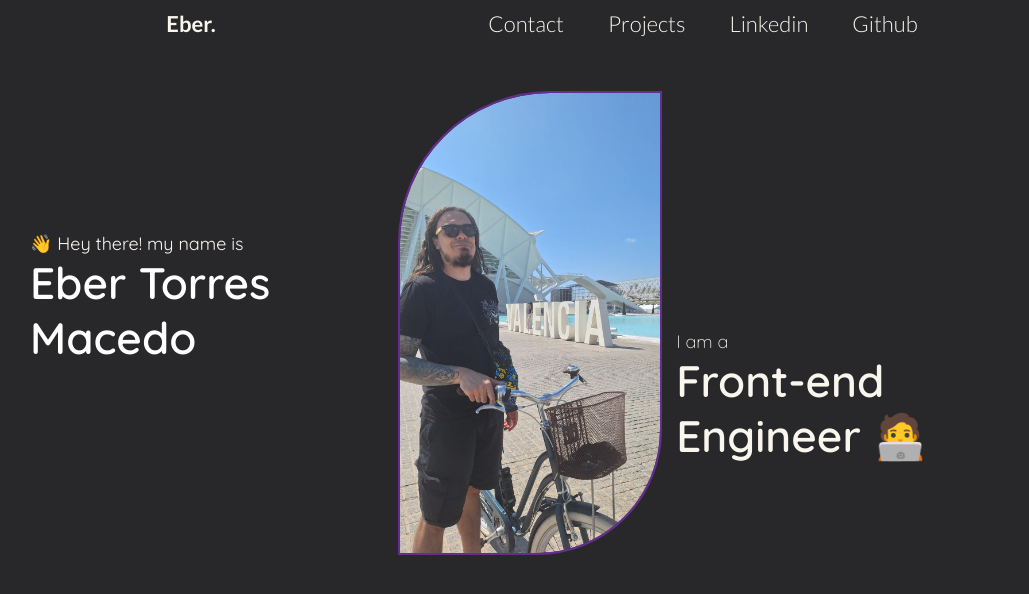
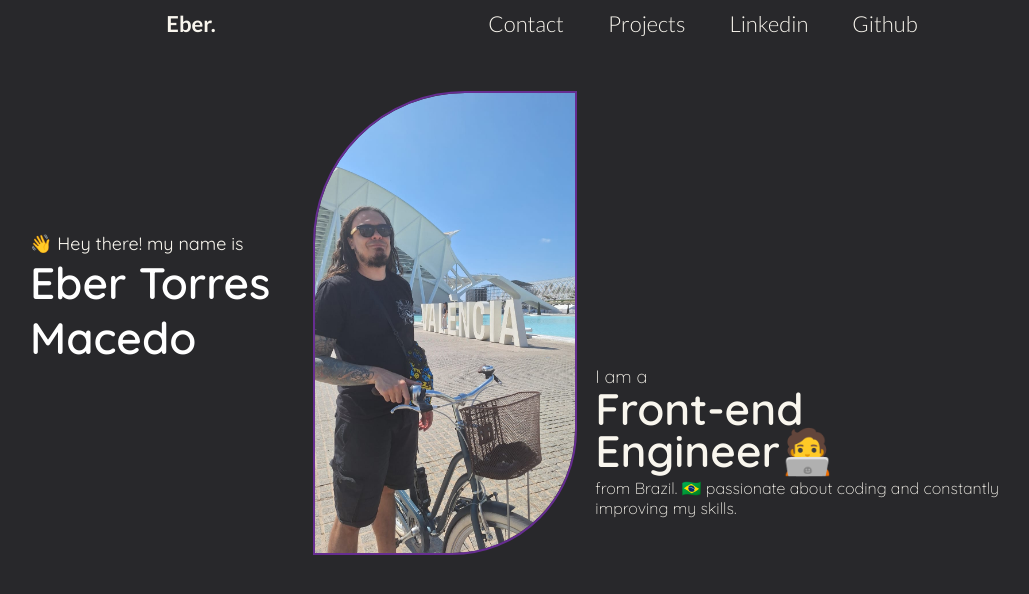
Before and after one commit to ebertm777/epic-profile-site, a Next.js app: page / in a window 1280 px wide. Shown: the top 594 px of the page, without its empty margins (98-1127 px from the left). Built offline with nearby package versions, Linux system fonts and the light colour scheme.

Commit message:
new elements and minor style changes

```diff
--- a/app/Components/Bio/Bio.jsx
+++ b/app/Components/Bio/Bio.jsx
@@ -4,14 +4,18 @@ import * as S from "./styles";
 export default function Bio() {
   return (
     <S.Container>
-    <S.BioPresentation>
-      <S.SayHello>👋 Hey there! my name is</S.SayHello>
-      <S.MyName>Eber Torres Macedo</S.MyName>
+      <S.BioPresentation>
+        <S.SayHello>👋 Hey there! my name is</S.SayHello>
+        <S.MyName>Eber Torres Macedo</S.MyName>
       </S.BioPresentation>
       <S.ProfilePic />
       <S.BioPresentation>
         <p>I am a</p>
-        <h2>Front-end Engineer 🧑‍💻</h2>
+        <h2>Front-end Engineer🧑‍💻</h2>
+        <h3>
+          from Brazil. 🇧🇷 passionate about coding and constantly improving my
+          skills.
+        </h3>
       </S.BioPresentation>
     </S.Container>
   );
--- a/app/Components/Bio/styles.js
+++ b/app/Components/Bio/styles.js
@@ -16,7 +16,7 @@ export const BioPresentation = styled.div`
     font-weight: 100;
     color: #f9f6ee;
     font-size: 18px;
-    margin: 50% 0px 0px 16px;
+    margin: 60% 0px 0px 20px;
   }
 
   h2 {
@@ -25,7 +25,19 @@ export const BioPresentation = styled.div`
     color: #f9f6ee;
     font-size: 44px;
     margin-left: 16px;
-    margin: 0px 0px 0px 16px;
+    margin: 0px 0px 0px 20px;
+    width: 300px;
+    line-height: 42px;
+  }
+
+  h3 {
+    font-family: "Quicksand";
+    font-weight: 300;
+    color: #f9f6ee;
+    font-size: 16px;
+    margin-left: 16px;
+    margin: 6px 0px 0px 20px;
+    max-width: 500px;
   }
 `;
 
@@ -45,6 +57,7 @@ export const MyName = styled.h1`
   font-size: 44px;
   margin: 0px 40px 0px 0px;
   color: #ffffff;
+  max-width: 270px;
 `;
 
 export const ProfilePic = styled.img.attrs({
@@ -55,7 +68,7 @@ export const ProfilePic = styled.img.attrs({
   max-width: 260px;
   max-height: 460px;
   border-top-left-radius: 150px;
-border-bottom-right-radius: 123px;
+  border-bottom-right-radius: 123px;
   object-fit: cover;
   align-self: center;
   margin-top: 50px;
```
